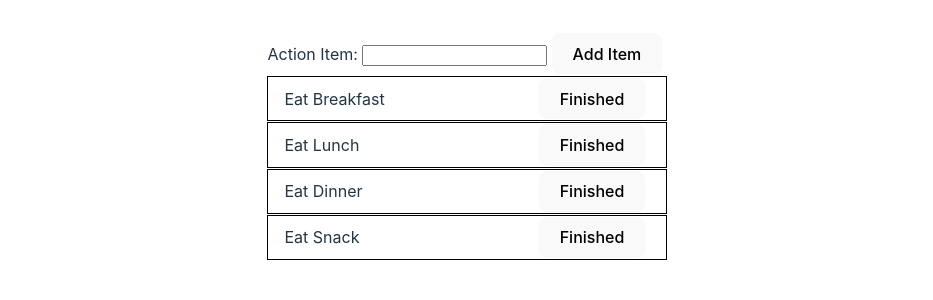
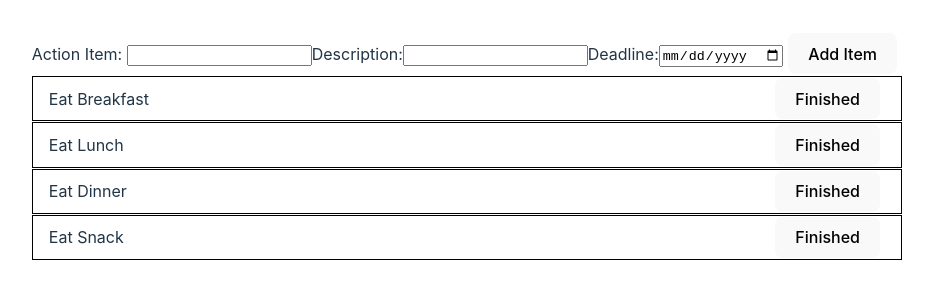
Before and after one commit to RinkM/Odin11-ToDoList-Vite, a React (Vite) app: page / in a window 1280 px wide. Shown: the top 300 px of the page, without its empty margins (173-1106 px from the left). Built offline with nearby package versions, Linux system fonts and the light colour scheme.

Commit message:
adds duedate + description fields

```diff
--- a/src/AddForm.jsx
+++ b/src/AddForm.jsx
@@ -13,10 +13,13 @@ const AddForm = (props)=>{
 
 
     const taskObject = {
-    toDoName: values.toDoName,
-    completed:false,
-    reactKey:creationDate}
-
+      toDoName: values.toDoName,
+      completed:false,
+      reactKey:creationDate,
+      description: values.description,
+      dueDate: values.dueDate,
+      priority: "3",
+      project:"Food"}
     return taskObject
   }
 
@@ -31,8 +34,12 @@ const AddForm = (props)=>{
   const formik = useFormik({
     initialValues: {
       toDoName: '',
-      // lastName: '',
-      // email: '',
+      description:"",
+      dueDate: "",
+      priority: "3",
+      project:"Food"
+
+
     },
   onSubmit: values => {
 
@@ -49,29 +56,31 @@ return (
       name="toDoName"
       type="text"
       onChange={formik.handleChange}
-      value={formik.values.firstName}
+      value={formik.values.toDoName}
     />
 
-{/*
-      <label htmlFor="lastName">Last Name</label>
+
+    <label htmlFor="description">Description:</label>
     <input
-      id="lastName"
-      name="lastName"
+      id="description"
+      name="description"
       type="text"
       onChange={formik.handleChange}
-      value={formik.values.lastName}
+      value={formik.values.description}
     />
-      <label htmlFor="email">Email Address</label>
+
+
+      <label htmlFor="dueDate">Deadline:</label>
     <input
 
-      id="email"
-      name="email"
-      type="email"
+      id="dueDate"
+      name="dueDate"
+      type="date"
       onChange={formik.handleChange}
-      value={formik.values.email}
-    /> */}
+      value={formik.values.dueDate}
+    />
 
-    <button type="submit">Add Item</button>
+    <button id = "formButton" type="submit">Add Item</button>
 
   </form>
 
```
